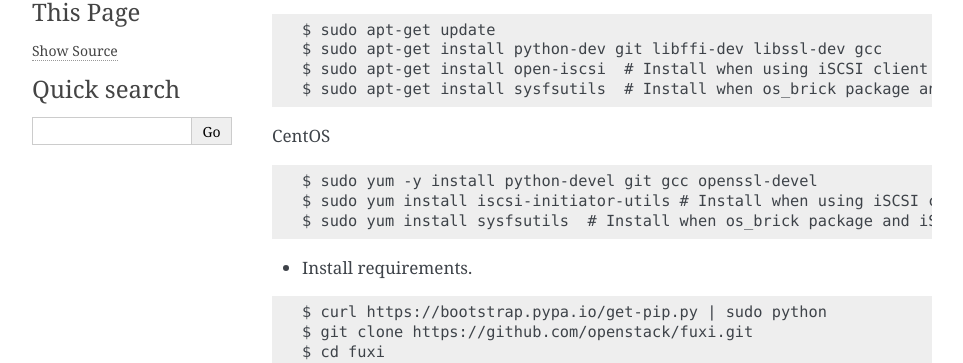
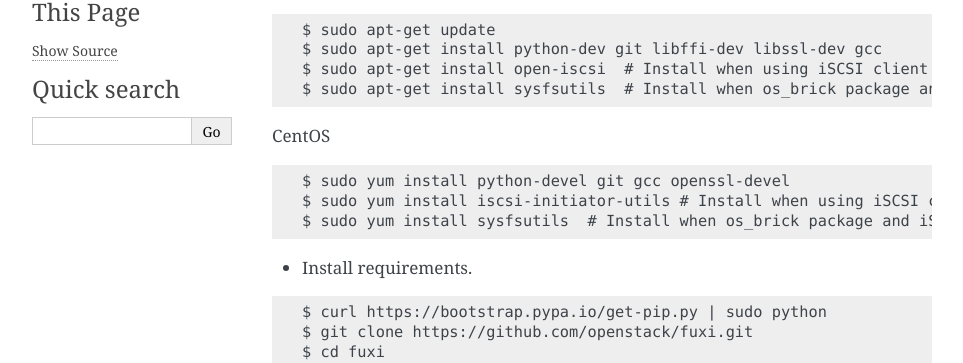
Before and after one commit to openstack-archive/fuxi, a Sphinx documentation site: the page built from doc/source/installation.rst, in a window 1280 px wide and 900 px high. Shown: the part 236-599 px from the top of the window, without its empty margins (148-1111 px from the left). Built offline with Sphinx 7.4.7, drawn with Linux system fonts in a browser that asks for light colours.

```diff
--- a/doc/source/installation.rst
+++ b/doc/source/installation.rst
@@ -20,7 +20,7 @@ CentOS
 
 ::
 
-    $ sudo yum -y install python-devel git gcc openssl-devel
+    $ sudo yum install python-devel git gcc openssl-devel
     $ sudo yum install iscsi-initiator-utils # Install when using iSCSI client to connect remote volume
     $ sudo yum install sysfsutils  # Install when os_brick package and iSCSI client used
 
```
